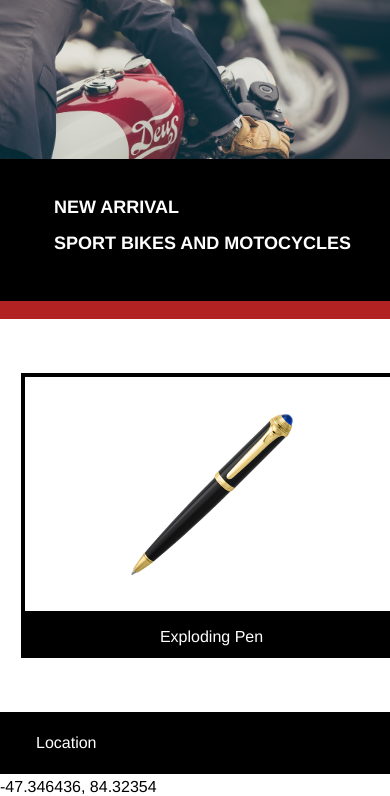
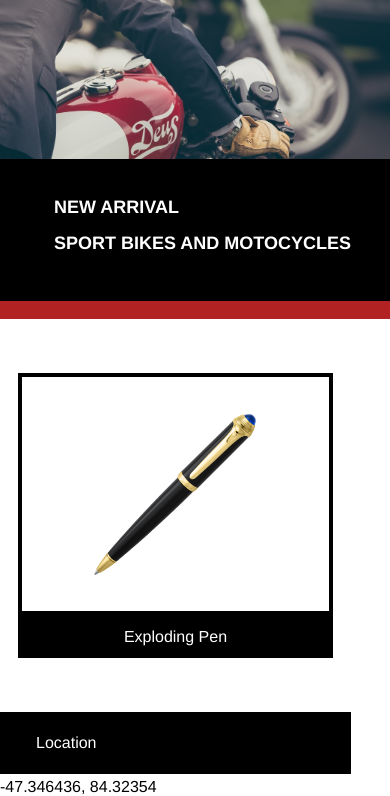
Before and after one commit to elenakurtova/SecretAgentSupply, a plain HTML site: page index.html in a window 390 px wide. Shown: the part 52-848 px from the top of the page. Drawn offline with Linux system fonts and the light colour scheme.

Commit message:
media queries fixes

```diff
--- a/resources/css/style.css
+++ b/resources/css/style.css
@@ -129,7 +129,7 @@ li {
 .product.pen,
 .product.watch,
 .product.glasses {
-width: 30%;
+  width: 30%;
 }
 
 .product-image {
@@ -201,6 +201,10 @@ footer {
     text-align: center;
   }
 
+  .container {
+    width: 100%;
+  }
+
   .container .products{
     display: flex;
     justify-content: space-between;
@@ -208,11 +212,9 @@ footer {
   }
 
   .product.pen,
-  .product.watch, {
-    max-width: 47%;
+  .product.watch {
+    width: 47%;
     position: relative;
-    justify-content: space-between;
-    align-content: stretch;
   }
 
   .product.glasses{
```
